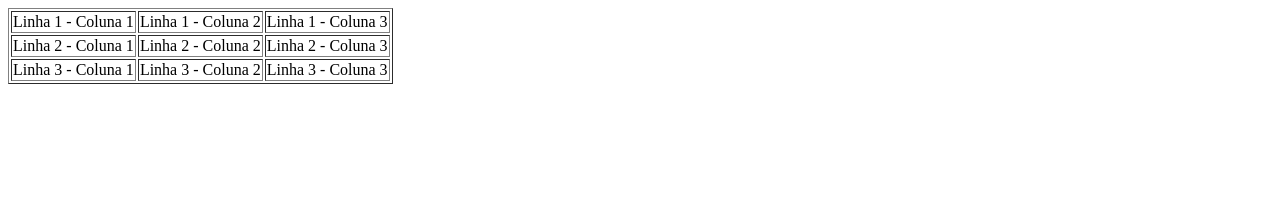
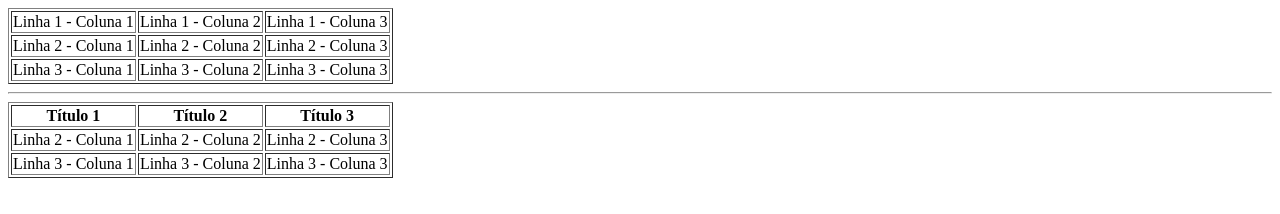
Before and after one commit to degrigo/frontend, a plain HTML site: page aula02/tabelas.html in a window 1280 px wide. Drawn offline with Linux system fonts and the light colour scheme.

Commit message:
Working with th html tag

```diff
--- a/aula02/tabelas.html
+++ b/aula02/tabelas.html
@@ -21,6 +21,25 @@
 				<td>Linha 3 - Coluna 3</td>
 			</tr>
 		</table>
+		<hr>
+		<!-- Tag th adiciona título centralizado a tabela -->
+		<table border="1">
+			<tr>
+				<th>Título 1</th>
+				<th>Título 2</th>
+				<th>Título 3</th>
+			</tr>
+			<tr>
+				<td>Linha 2 - Coluna 1</td>
+				<td>Linha 2 - Coluna 2</td>
+				<td>Linha 2 - Coluna 3</td>
+			</tr>
+			<tr>
+				<td>Linha 3 - Coluna 1</td>
+				<td>Linha 3 - Coluna 2</td>
+				<td>Linha 3 - Coluna 3</td>
+			</tr>
+		</table>
 	</body>
 </html>
 
```
